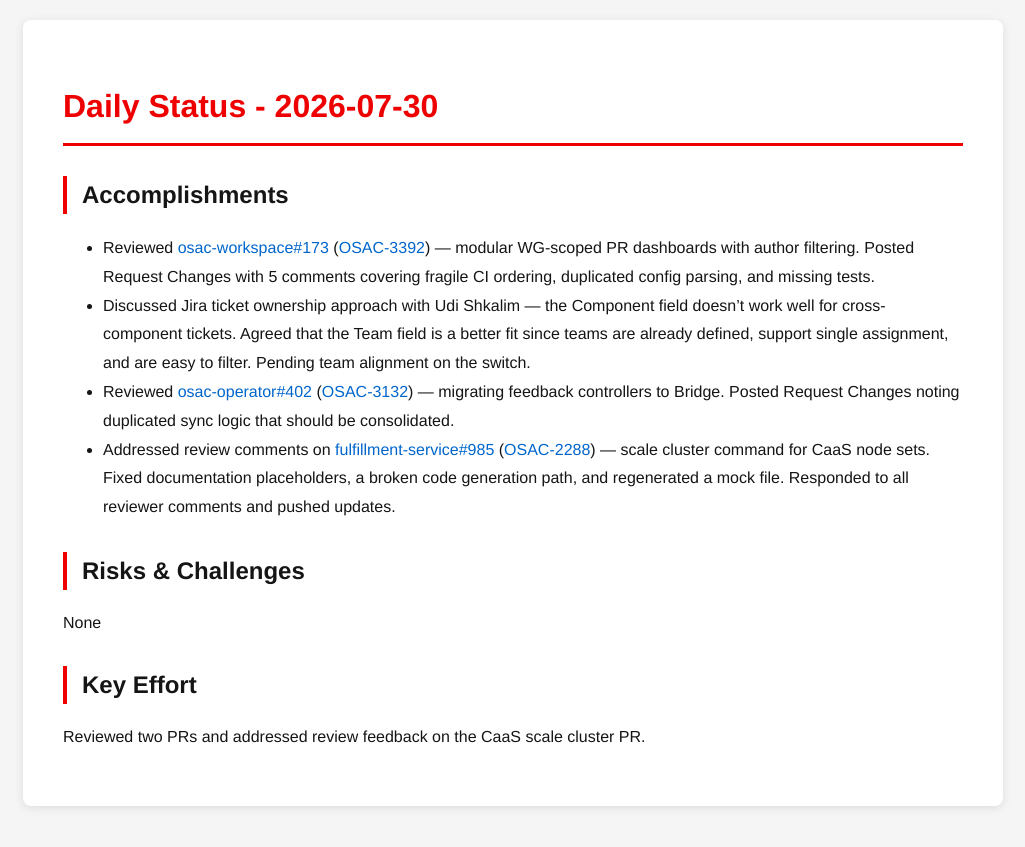
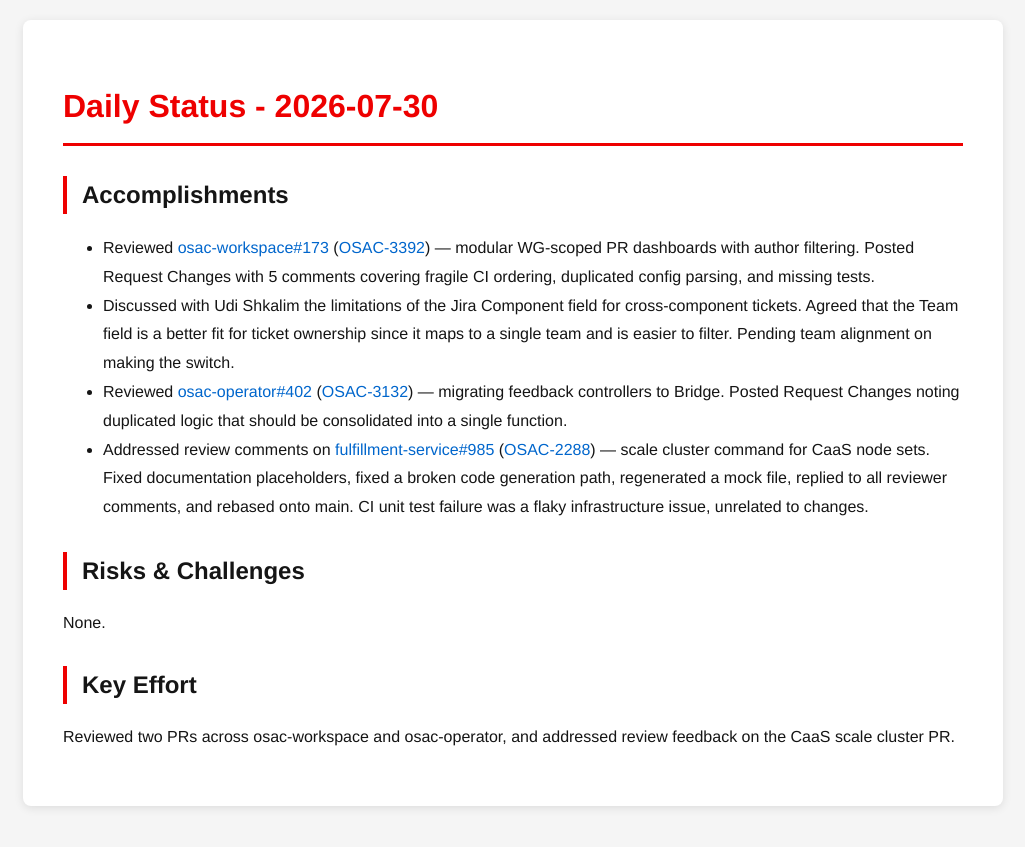
Before and after one commit to tzvatot/daily-status, a Jekyll site: the page built from 2026-07-30.md, in a window 1280 px wide. Shown: the top 847 px of the page, without its empty margins (127-1152 px from the left). Built offline with Jekyll 4.4.1, drawn with Linux system fonts in a browser that asks for light colours.

Commit message:
Daily status update - 2026-07-30

```diff
--- a/2026-07-30.md
+++ b/2026-07-30.md
@@ -8,12 +8,12 @@ date: 2026-07-30
 
 ## Accomplishments
 - Reviewed [osac-workspace#173](https://github.com/osac-project/osac-workspace/pull/173) ([OSAC-3392](https://redhat.atlassian.net/browse/OSAC-3392)) — modular WG-scoped PR dashboards with author filtering. Posted Request Changes with 5 comments covering fragile CI ordering, duplicated config parsing, and missing tests.
-- Discussed Jira ticket ownership approach with Udi Shkalim — the Component field doesn't work well for cross-component tickets. Agreed that the Team field is a better fit since teams are already defined, support single assignment, and are easy to filter. Pending team alignment on the switch.
-- Reviewed [osac-operator#402](https://github.com/osac-project/osac-operator/pull/402) ([OSAC-3132](https://redhat.atlassian.net/browse/OSAC-3132)) — migrating feedback controllers to Bridge. Posted Request Changes noting duplicated sync logic that should be consolidated.
-- Addressed review comments on [fulfillment-service#985](https://github.com/osac-project/fulfillment-service/pull/985) ([OSAC-2288](https://redhat.atlassian.net/browse/OSAC-2288)) — scale cluster command for CaaS node sets. Fixed documentation placeholders, a broken code generation path, and regenerated a mock file. Responded to all reviewer comments and pushed updates.
+- Discussed with Udi Shkalim the limitations of the Jira Component field for cross-component tickets. Agreed that the Team field is a better fit for ticket ownership since it maps to a single team and is easier to filter. Pending team alignment on making the switch.
+- Reviewed [osac-operator#402](https://github.com/osac-project/osac-operator/pull/402) ([OSAC-3132](https://redhat.atlassian.net/browse/OSAC-3132)) — migrating feedback controllers to Bridge. Posted Request Changes noting duplicated logic that should be consolidated into a single function.
+- Addressed review comments on [fulfillment-service#985](https://github.com/osac-project/fulfillment-service/pull/985) ([OSAC-2288](https://redhat.atlassian.net/browse/OSAC-2288)) — scale cluster command for CaaS node sets. Fixed documentation placeholders, fixed a broken code generation path, regenerated a mock file, replied to all reviewer comments, and rebased onto main. CI unit test failure was a flaky infrastructure issue, unrelated to changes.
 
 ## Risks & Challenges
-None
+None.
 
 ## Key Effort
-Reviewed two PRs and addressed review feedback on the CaaS scale cluster PR.
+Reviewed two PRs across osac-workspace and osac-operator, and addressed review feedback on the CaaS scale cluster PR.
```
